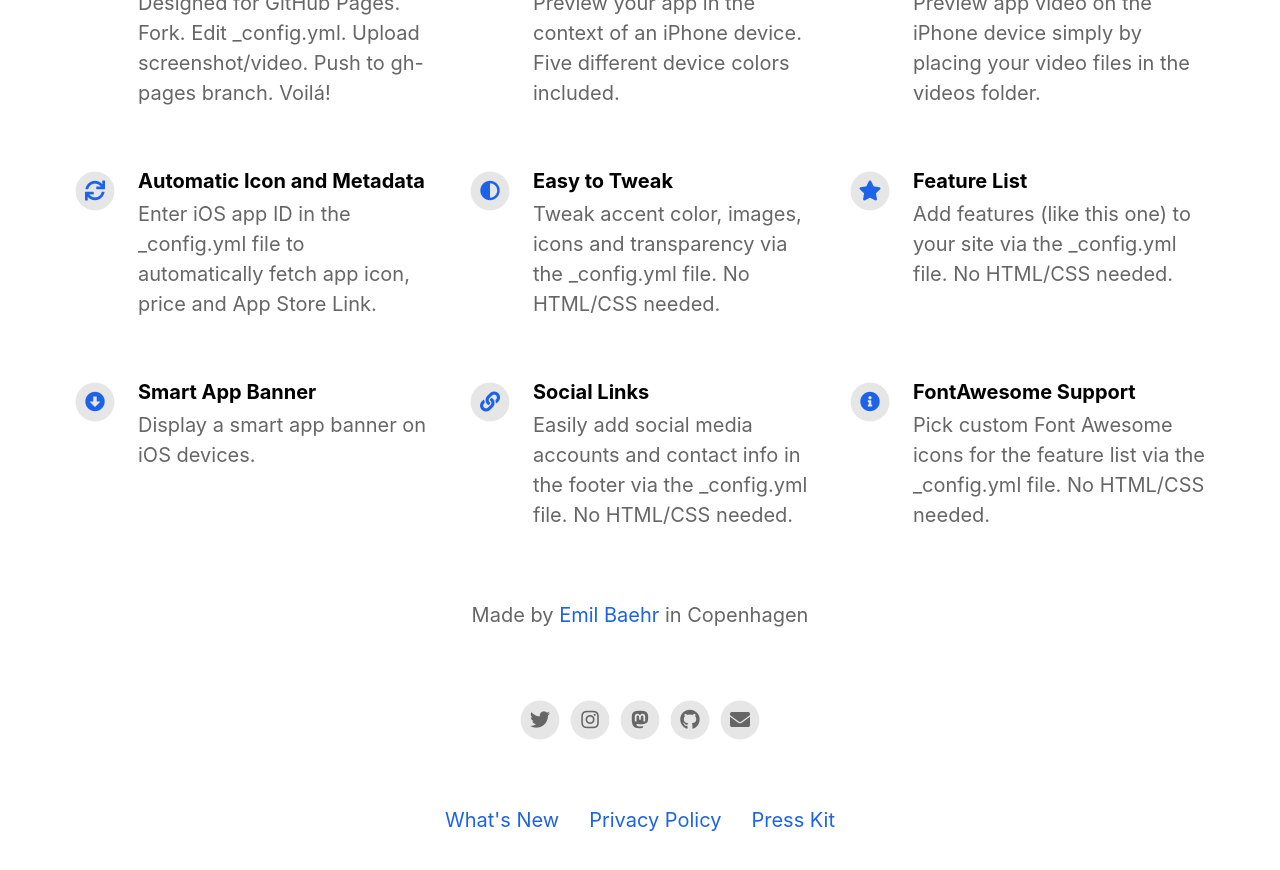
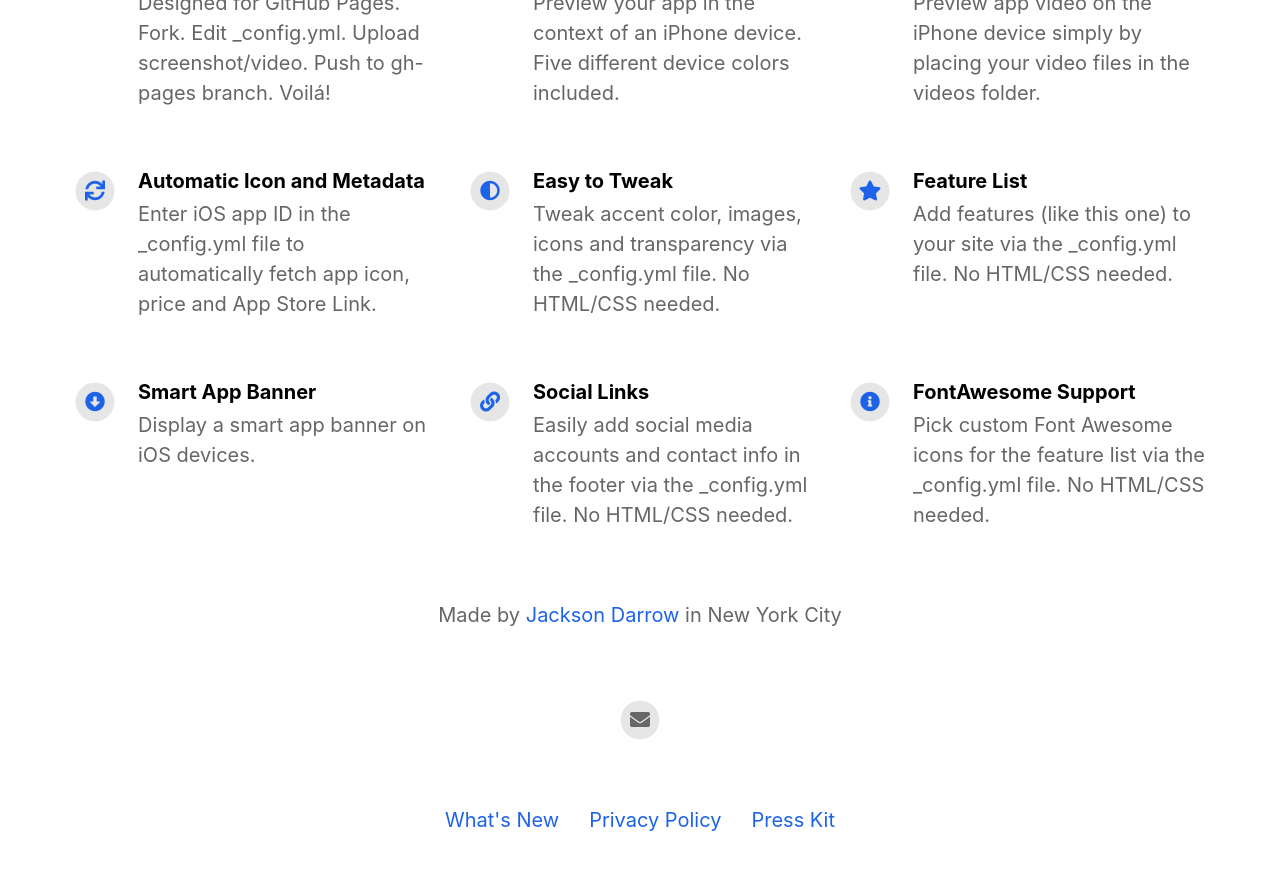
Before and after one commit to JuicyPasta/YomuNews-Landing-Page, a Jekyll site: the page built from index.html, in a window 1280 px wide and 900 px high, scrolled down 1124 px. Shown: the top 870 px of the window. Built offline with Jekyll 4.4.1, drawn with Linux system fonts in a browser that asks for light colours; nearby versions of some CDN libraries.

Commit message:
added app id

```diff
--- a/_config.yml
+++ b/_config.yml
@@ -2,7 +2,7 @@
 page_title                                :                                           # Automatically populates with app name if not set and if iOS app ID is set. Otherwise enter manually.
 
 # App Info
-ios_app_id                                : 1234793120                                # Required. Enter iOS app ID to automatically populate name, price and icons (e.g. 718043190).
+ios_app_id                                : 6752134112                                # Required. Enter iOS app ID to automatically populate name, price and icons (e.g. 718043190).
 ios_app_country                           : us                                        # Required outside USA. Enter 2 letter country code as in https://en.wikipedia.org/wiki/ISO_3166-1_alpha-2
 
 appstore_link                             :                                           # Automatically populates if not set and if iOS app ID is set. Otherwise enter manually.
@@ -20,18 +20,18 @@ enable_smart_app_banner                   : true
 
 
 # Information About Yourself
-your_name                                 : Emil Baehr
+your_name                                 : Jackson Darrow
 your_link                                 : https://emilbaehr.com
-your_city                                 : Copenhagen
-email_address                             : emil.baehr@gmail.com
+your_city                                 : New York City
+email_address                             : yomunews@googlegroup.com
 linkedin_username                         :
 linkedin_company                          :
 facebook_username                         :
-instagram_username                        : ebaehr
-twitter_username                          : ebaehr
-github_username                           : emilbaehr
+instagram_username                        :
+twitter_username                          :
+github_username                           :
 youtube_username                          :
-mastodon_link                             : https://mastodon.social/@ebaehr
+mastodon_link                             :
 
 
 
```
